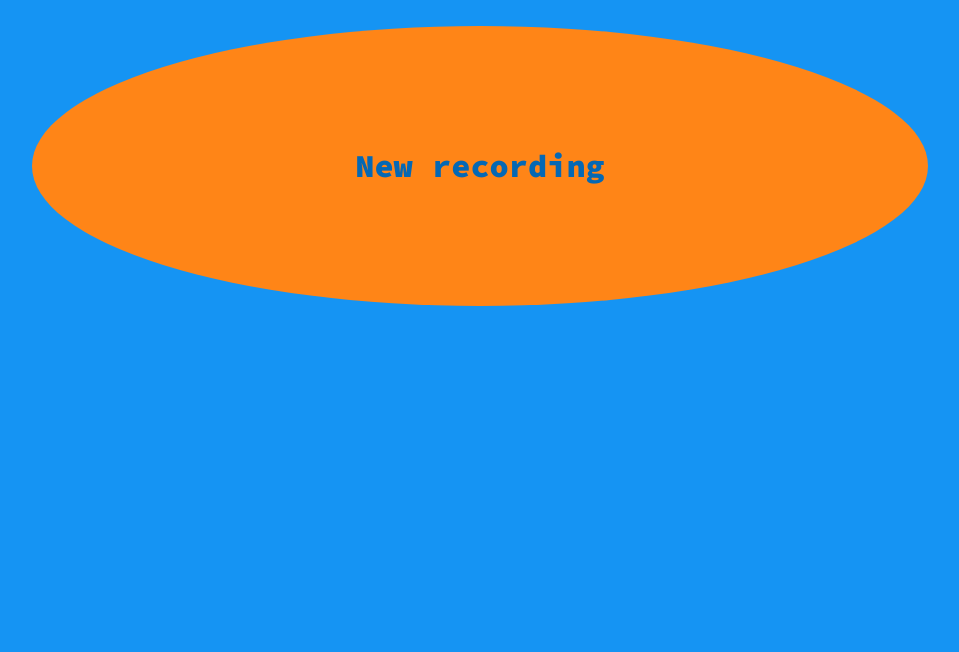
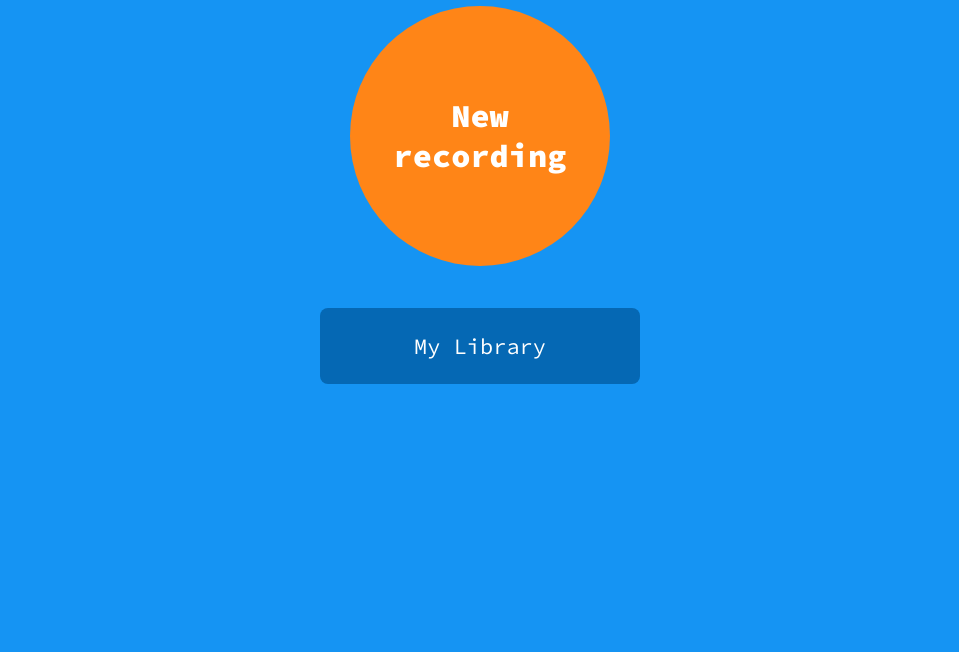
Before and after one commit to chucklehound/soundzee, a plain HTML site: page index.html in a window 1280 px wide. Shown: the part 148-800 px from the top of the page, without its empty margins (160-1119 px from the left). Drawn offline with Linux system fonts and the light colour scheme.

Commit message:
A few visual tweaks

```diff
--- a/css/base.scss
+++ b/css/base.scss
@@ -18,8 +18,18 @@ body {
   font-size: $base-font-size;
 }
 
+button {
+  background-color: $dark-brand;
+  border-radius: 8px;
+  color: white;
+  font-family: $brand-font;
+  font-size: 22px;
+  padding: 24px 16px;
+  border: 0;
+}
+
 svg#brand {
-  margin: 42px auto 0;
+  margin: 32px auto 0;
   display: block;
 
   &:hover #outer {
@@ -27,12 +37,12 @@ svg#brand {
   }
 
   #outer {
-    transform-origin: 45px 42px;
+    transform-origin: 45px 41px;
   }
 }
 
 main {
-  margin-top: 42px;
+  margin-top: 32px;
 
   button#soundzee {
     border-radius: 100%;
@@ -40,15 +50,35 @@ main {
     display: block;
     font-size: 32px;
     font-weight: bold;
-    min-width: 280px;
-    min-height: 280px;
+    min-width: 260px;
+    max-width: 260px;
+    min-height: 260px;
+    max-height: 260px;
     padding: 24px;
     outline: 0;
     background-color: $contrast;
     width: 70%;
     margin: 0 auto;
-    color: $dark-brand;
+    color: white;
     font-family: $brand-font;
+    z-index: 999;
+    position: relative;
+
+    &.pressed {
+      -webkit-animation: soundzee-press .4s ease-in-out 1;
+    }
+  }
+}
+
+footer {
+  margin: 42px 0 0;
+
+  button {
+    margin: 0 auto;
+    display: block;
+    min-width: 240px;
+    width: 70%;
+    max-width: 320px;
 
     &.pressed {
       -webkit-animation: soundzee-press .4s ease-in-out 1;
@@ -61,6 +91,6 @@ main {
 }
 
 @-webkit-keyframes soundzee-press {
-  70% { box-shadow: 0 0 0 30px $dark-brand, inset 0 0 0 20px darken($contrast,10%); -webkit-transform: scale(0.9,0.9);  }
+  70% { box-shadow: 0 0 0 30px $dark-brand, inset 0 0 0 10px rgba(0,0,0,.1); -webkit-transform: scale(0.9,0.9);  }
   100% { box-shadow: 0 0 0 100px rgba(0,0,0,0), inset 0 0 0 100px rgba(0,0,0,0); }
 }
--- a/index.html
+++ b/index.html
@@ -1,8 +1,8 @@
 <html lang="en"><head>
     <meta charset="utf-8">
     <meta http-equiv="X-UA-Compatible">
-    <title></title>
-    <meta name="description" content="">
+    <title>Soundzee</title>
+    <meta name="description" content="Soundzee">
     <meta name="viewport" content="width=device-width, initial-scale=1">
 
     <link rel="stylesheet" href="css/base.css">
@@ -55,10 +55,13 @@
 
 <body>
   <header>
-    <svg id="brand" xmlns="http://www.w3.org/2000/svg" version="1.1" x="0" y="0" width="90" height="90" viewBox="0 0 90 90" xml:space="preserve"><style>.s0{fill:none;stroke-width:4;stroke:#FFF;}</style><path id="outer" d="M45 18.5c-12.7 0-23 10.3-23 23v12.5 10.5 7.1c5.8 0 10.9-2.8 14.1-7.1H45c12.7 0 23-10.3 23-23S57.7 18.5 45 18.5z" class="s0"/><path d="M56.3 41.6c0-1.7-1.4-3.1-3.1-3.1 -1.7 0-3.1 1.4-3.1 3.1 0 1.7 1.4 3.1 3.1 3.1C54.9 44.7 56.3 43.3 56.3 41.6z" class="s0"/><circle cx="36.8" cy="41.6" r="3.1" class="s0"/></svg>
+    <svg id="brand" xmlns="http://www.w3.org/2000/svg" version="1.1" x="0" y="0" width="90" height="90" viewBox="0 0 90 90" xml:space="preserve"><style>.s0{fill:none;stroke-width:4;stroke:#FFF;} .s1{fill:white;stroke-width:0;}</style><path id="outer" d="M45 18.5c-12.7 0-23 10.3-23 23v12.5 10.5 7.1c5.8 0 10.9-2.8 14.1-7.1H45c12.7 0 23-10.3 23-23S57.7 18.5 45 18.5z" class="s0"/><circle cx="54" cy="41" r="3" class="s1"/><circle cx="36" cy="41" r="3" class="s1"/></svg>
   </header>
   <main>
     <button id="soundzee">New recording</button>
   </main>
+  <footer>
+      <button id="library">My Library</button>
+  </footer>
 </body>
 </html>
--- a/js/soundzee.js
+++ b/js/soundzee.js
@@ -1,5 +1,5 @@
 document.addEventListener('DOMContentLoaded', function () {
-    var buttons = document.querySelectorAll('button#soundzee');
+    var buttons = document.querySelectorAll('button');
 
     for (var i = 0, max = buttons.length; i < max; i++) {
         buttons[i].addEventListener('click', addPressedClass);
```
Also changed, not shown: css/base.css, 1 other file.
